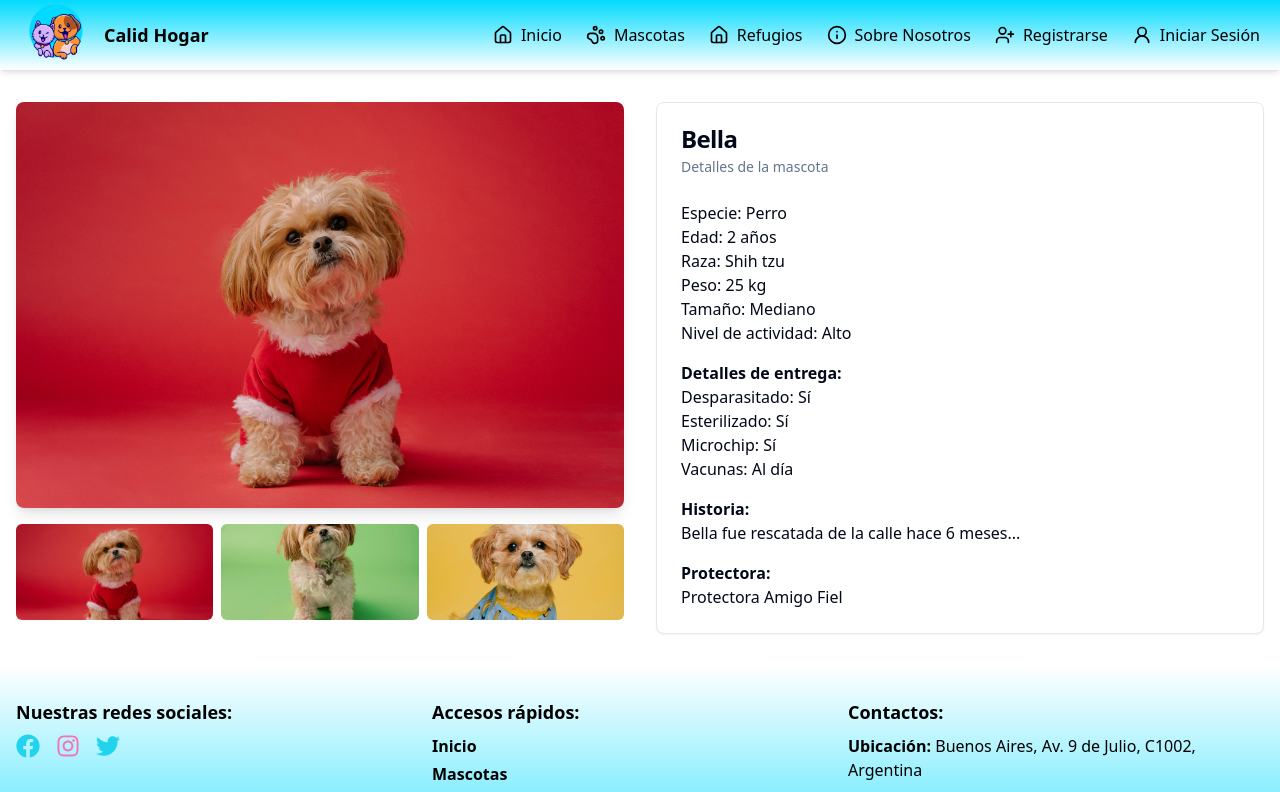
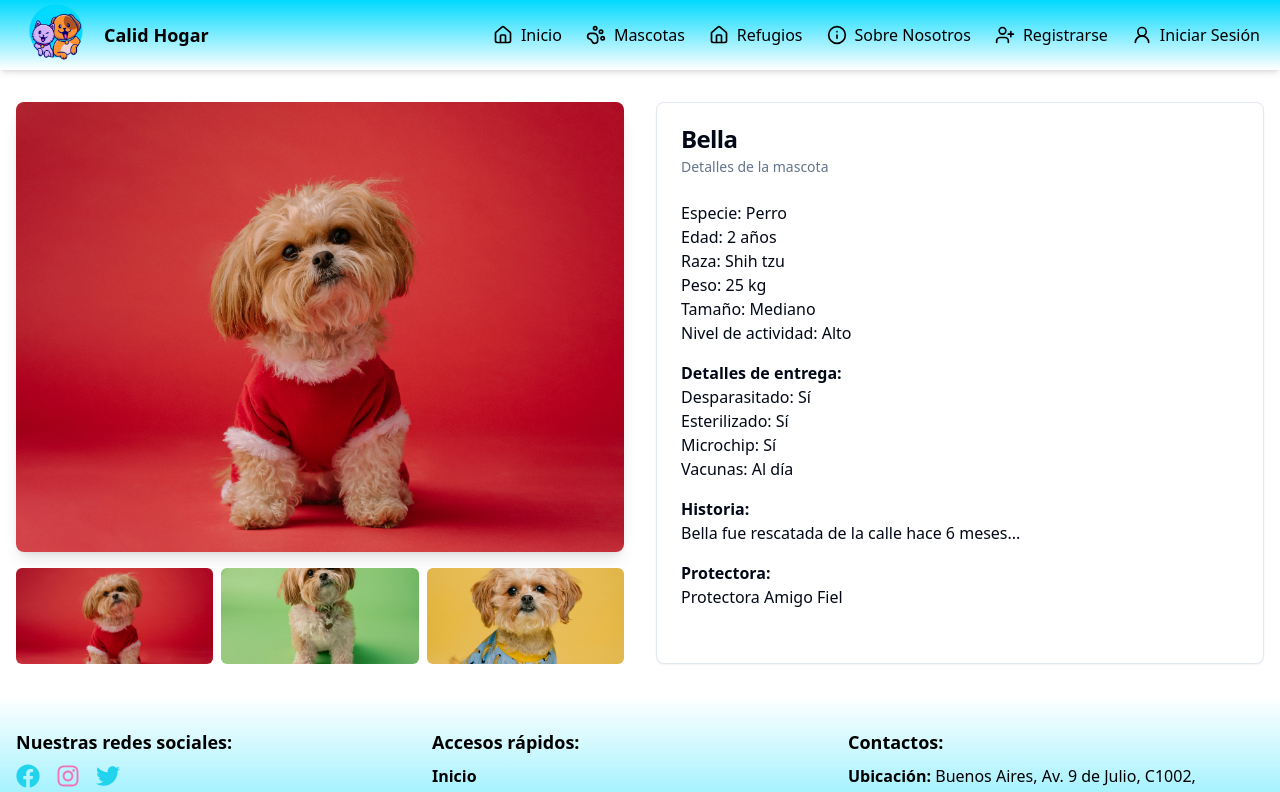
Before and after one commit to Jhonatanjacome07/CalidHogar, a React (Vite) app: page /pets/1 in a window 1280 px wide. Shown: the top 792 px of the page. Built offline with nearby package versions, Linux system fonts and the light colour scheme.

Commit message:
Update petdetails.tsx

```diff
--- a/src/components/pages/petdetails.tsx
+++ b/src/components/pages/petdetails.tsx
@@ -63,7 +63,7 @@ export default function PetDetails() {
           <img
             src={mainImage}
             alt={pet.name}
-            className="w-full h-auto rounded-lg shadow-lg"
+            className="w-[720px] h-[450px]  object-cover rounded-lg shadow-lg"
           />
           <div className="grid grid-cols-3 gap-2 mt-4">
             {pet.previewImages.map((img, index) => (
@@ -71,8 +71,9 @@ export default function PetDetails() {
                 key={index}
                 src={img}
                 alt={`${pet.name} preview ${index + 1}`}
-                className="w-full h-24 object-cover rounded-md cursor-pointer" // cursor-pointer para indicar que se puede hacer clic
+                className="w-full h-24 object-cover rounded-md cursor-pointer" // Clase para tamaño fijo y comportamiento al hacer clic
                 onClick={() => handlePreviewClick(img)} // Manejar el clic en la imagen de vista previa
+                style={{ width: "100%", height: "6rem" }} // Establecer un tamaño fijo para las imágenes de vista previa
               />
             ))}
           </div>
```
